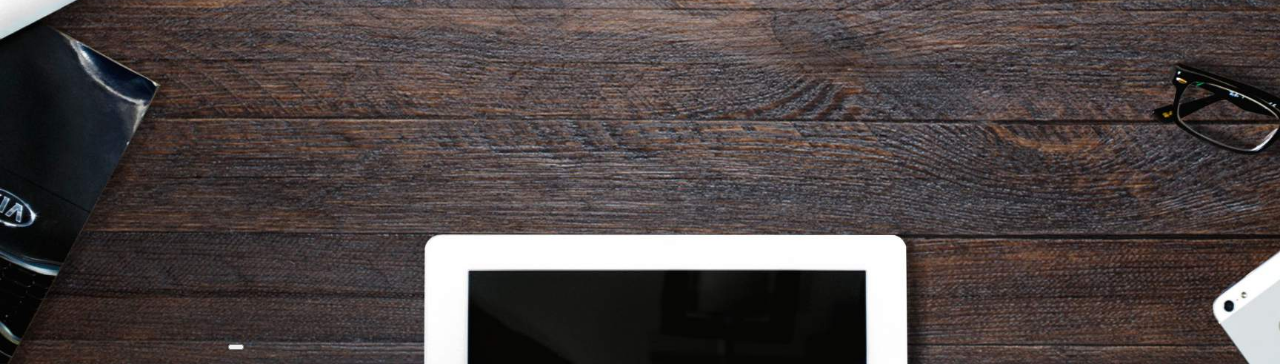
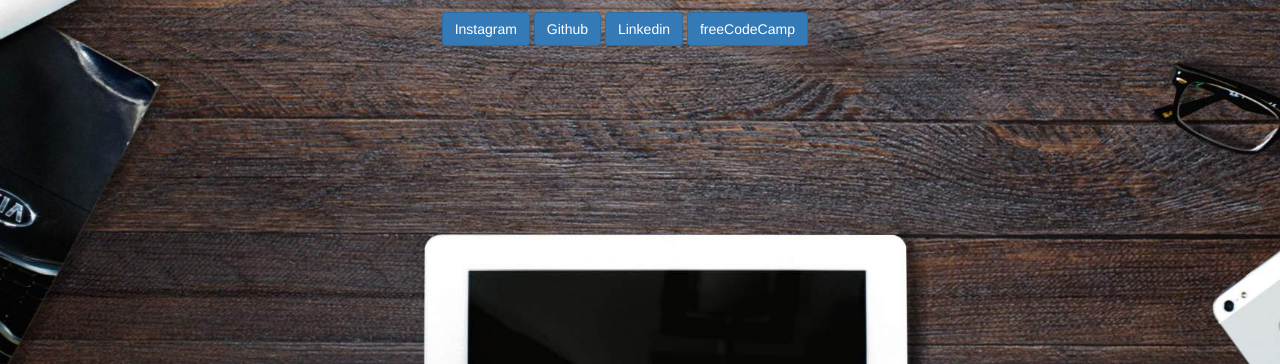
Before and after one commit to iPar/PersonalPortfolio, a plain HTML site: page index.html in a window 1280 px wide. Shown: the part 436-800 px from the top of the page. Drawn offline with nearby package versions, Linux system fonts and the light colour scheme.

Commit message:
Added social media button placeholders.

```diff
--- a/index.html
+++ b/index.html
@@ -39,11 +39,13 @@
                         <p class="text-center text-backdrop">Delivering Web Technology & Intellectual Property Law Services</p>
                     </div>
                 </div>
+                <div class="col-md-offset-4 col-md-8">
+                    <button type="button" class="btn btn-primary">Instagram</button>
+                    <button type="button" class="btn btn-primary">Github</button>
+                    <button type="button" class="btn btn-primary">Linkedin</button>
+                    <button type="button" class="btn btn-primary">freeCodeCamp</button>
+                </div>
             </div>
-            <div class="row">
-                <div class="col-md-offset-2 col-md-8">
-                    <button></button>
-                </div>
         </div>
         <div class="jumbotron container-fluid bg-about" id="about">
             <div class="row">
```
